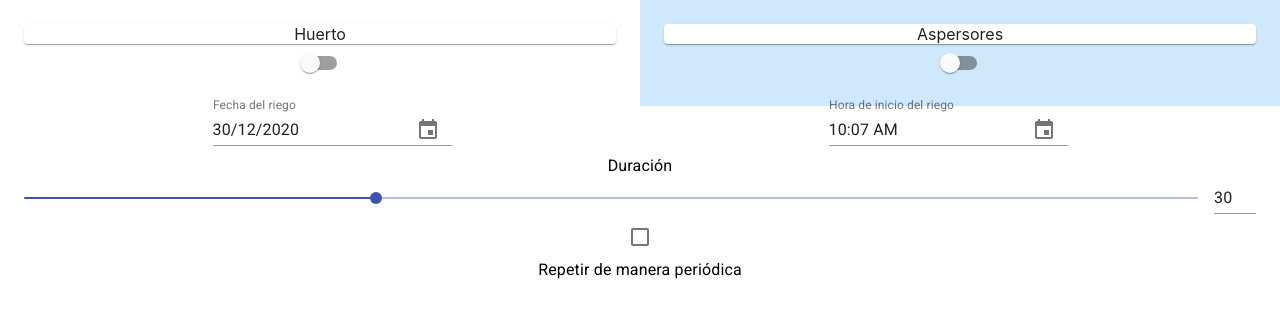
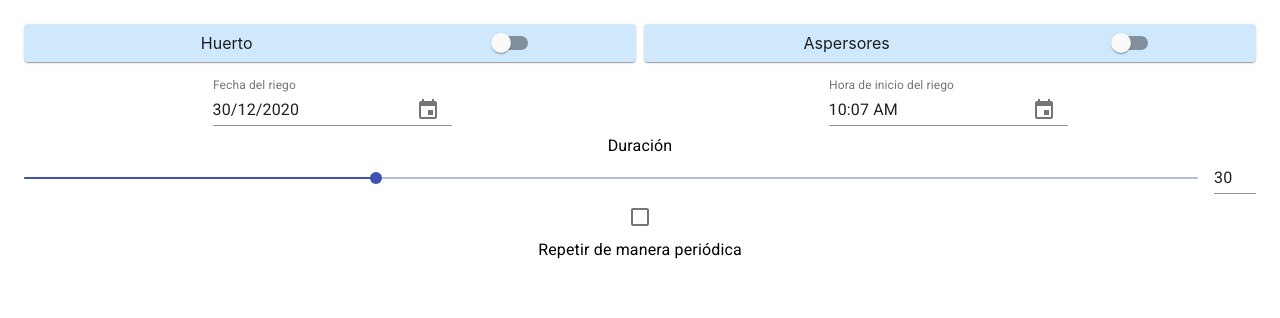
Before and after one commit to PabloEstevez/iotscheduler-ui, a React (Create React App) app: page / in a window 1280 px wide. Shown: the top 318 px of the page. Built offline with nearby package versions, Linux system fonts and the light colour scheme.

Commit message:
Switches con paper

```diff
--- a/public/index.html
+++ b/public/index.html
@@ -26,7 +26,7 @@
     -->
     <link rel="stylesheet" href="https://fonts.googleapis.com/css?family=Roboto:300,400,500,700&display=swap" />
     <link rel="stylesheet" href="https://fonts.googleapis.com/icon?family=Material+Icons" />
-    <title>React App</title>
+    <title>Programador Riego</title>
   </head>
   <body>
     <noscript>You need to enable JavaScript to run this app.</noscript>
--- a/src/App.css
+++ b/src/App.css
@@ -39,6 +39,7 @@
 }
 
 .miswitch{
-  margin-bottom: 5px;
+  padding: 15px;
   color: #282c34;
+  background-color: #cfe8fc;
 }
--- a/src/App.js
+++ b/src/App.js
@@ -1,7 +1,7 @@
 import React from 'react';
 //import logo from './logo.svg';
 import './App.css';
-import Button from '@material-ui/core/Button';
+//import Button from '@material-ui/core/Button';
 import Switch from '@material-ui/core/Switch';
 import Checkbox from '@material-ui/core/Checkbox';
 import Container from '@material-ui/core/Container';
@@ -35,19 +35,6 @@ function App() {
     headers: { 'Content-Type': 'application/json' }
   };
 
-{/**
-  //parametros para el slider
-  const classes = makeStyles({
-    slider: {
-      width: 50,
-    },
-  });
-
-  function valuetext(value) {
-    return `${value} minutos`;
-  }
-*/}
-
   //parametros para el slider
 
   const useStyles = makeStyles({
@@ -57,6 +44,10 @@ function App() {
     input: {
       width: 42,
     },
+    paper: {
+      backgroundColor: "#cfe8fc",
+      alignContent: "flex-end"
+    }
   });
 
   const classes = useStyles();
@@ -71,10 +62,11 @@ function App() {
   };
 
   const handleBlur = () => {
+    let max = 180
     if (value < 0) {
       setValue(0);
-    } else if (value > 100) {
-      setValue(100);
+    } else if (value > max) {
+      setValue(max);
     }
   };
 
@@ -92,38 +84,14 @@ function App() {
   const [state, setState] = React.useState({
     checked: false,
     checkedTest: false,
+    huerto: false,
+    aspersores: false,
   });
 
   // FUNCIONES
 
   const handleSwitchChange = async (event) => {
-    //setState({ ...state, [event.target.name]: event.target.checked });
-    let id_sector = 'huerto';
-    //let nuevoEstado;
-
-    //Petición GET a gpio_status para obtener el estado del riego
-    const estado = await fetch(`${API_URL}/gpio_status?id=${encodeURIComponent(id_sector)}`, requestOptions_GET)
-      .then(response => response.json().gpio_status);
-      /*.then(json => {
-        nuevoEstado = !json.gpio_status;
-        console.log("Nuevo estado: " + nuevoEstado);
-      });*/
-
-    //Petición POST a on_off para cambiar el estado del riego
-    const requestOptions_POST = {
-      method: 'POST',
-      headers: { 'Content-Type': 'application/json' },
-      body: JSON.stringify({ "id": id_sector, "status": bool2string(!estado) })
-    };
-
-    await fetch(`${API_URL}/on_off`, requestOptions_POST)
-      .then(response => response.json())
-      .then(json => console.log(json)).then(setState({ ...state, checked: await !estado })).then(console.log("Estado: " + estado));
-  };
-
-  const testHandleSwitchChange = async (event) => {
-    let id_sector = "huerto";
-    //let estado = true;
+    let id_sector = event.target.name;
 
     gpio_status(id_sector)
       .then(estado => {
@@ -131,21 +99,19 @@ function App() {
         on_off(id_sector, !!!estado.gpio_status)
           .then(() => setState({ ...state, [event.target.name]: !!!estado.gpio_status }))
       });
-
-    //console.log(estado)
   }
 
-  function bool2string(b){
+  function bool2string(b) {
     return b ? "1" : "0";
   }
 
-  async function gpio_status(id){
+  async function gpio_status(id) {
     const respuesta = await fetch(`${API_URL}/gpio_status?id=${encodeURIComponent(id)}`, requestOptions_GET);
     const estado = await respuesta.json();
     return estado;
   }
 
-  async function on_off(id, status){
+  async function on_off(id, status) {
     const requestOptions_POST = {
       method: 'POST',
       headers: { 'Content-Type': 'application/json' },
@@ -159,72 +125,45 @@ function App() {
   return (
     <div className="App">
       <Container fixed>
-{/**
+        <Grid container spacing={1} justify="center" alignItems="center">
+          <Grid item xs={6}>
+            <Paper className={classes.paper}>
+              <Grid container spacing={1} justify="center" alignItems="center">
+                <Grid item xs={7}>
+                  Huerto
+                </Grid>
+                <Grid item xs={4}>
                   <Switch
-          checked={state.checked}
+                    className="switch"
+                    checked={state.huerto}
                     onChange={handleSwitchChange}
                     color="primary"
-          name="checked"
-          inputProps={{ 'aria-label': 'primary checkbox' }}
-        />
-*/}
-{/**
-        <Button variant="contained" color="primary" onClick={() => {
-          let id_sector = 'huerto';
-          let nuevoEstado = 1;
-          const requestOptions_POST = {
-            method: 'POST',
-            headers: { 'Content-Type': 'application/json' },
-            body: JSON.stringify({ "id": id_sector, "status": nuevoEstado.toString() })
-          };
-
-          fetch(`${API_URL}/on_off`, requestOptions_POST)
-            .then(response => response.json())
-            .then(json => console.log(json));
-        }}>
-          Enciende
-      </Button>
-*/}
-{/**
-      <Button variant="contained" color="secondary" onClick={() => {
-          let id_sector = 'huerto';
-          let nuevoEstado = 0;
-          const requestOptions_POST = {
-            method: 'POST',
-            headers: { 'Content-Type': 'application/json' },
-            body: JSON.stringify({ "id": id_sector, "status": nuevoEstado.toString() })
-          };
-
-          fetch(`${API_URL}/on_off`, requestOptions_POST)
-            .then(response => response.json())
-            .then(json => console.log(json));
-        }}>
-          Apaga
-      </Button>
-*/}
-
-
-
-      <Grid container spacing={6}>
-        <Grid item xs={6} className="miswitch">
-          <Paper className={classes.paper}>Huerto</Paper>
-          <Switch
-            checked={state.checkedTest}
-            onChange={testHandleSwitchChange}
-            color="primary"
-            name="checkedTest"
+                    name="huerto"
                     inputProps={{ 'aria-label': 'primary checkbox' }}
                   />
                 </Grid>
-        <Grid item xs={6} style={{ backgroundColor: '#cfe8fc', }} >
-          <Paper className={classes.paper}>Aspersores</Paper>
+              </Grid>
+            </Paper>
+          </Grid>
+          <Grid item xs={6}>
+            <Paper className={classes.paper}>
+              <Grid container spacing={1} justify="center" alignItems="center">
+                <Grid item xs={7}>
+                  Aspersores
+                </Grid>
+                <Grid item xs={4}>
                   <Switch
-            checked={state.checkedTest}
-            onChange={testHandleSwitchChange}
+                    className="switch"
+                    checked={state.aspersores}
+                    onChange={handleSwitchChange}
                     color="primary"
-            name="checkedTest"
+                    name="aspersores"
                     inputProps={{ 'aria-label': 'primary checkbox' }}
                   />
+                </Grid>
+              </Grid>
+            </Paper>
+
           </Grid>
         </Grid>
 
@@ -278,9 +217,9 @@ function App() {
               onChange={handleInputChange}
               onBlur={handleBlur}
               inputProps={{
-              step: 10,
+                step: 5,
                 min: 1,
-              max: 120,
+                max: 180,
                 type: 'number',
                 'aria-labelledby': 'input-slider',
               }}
```
Also changed, not shown: public/manifest.json, 1 other file (tests, documents, lock files or other folders). Lines whose indentation alone changed are shown as unchanged.
